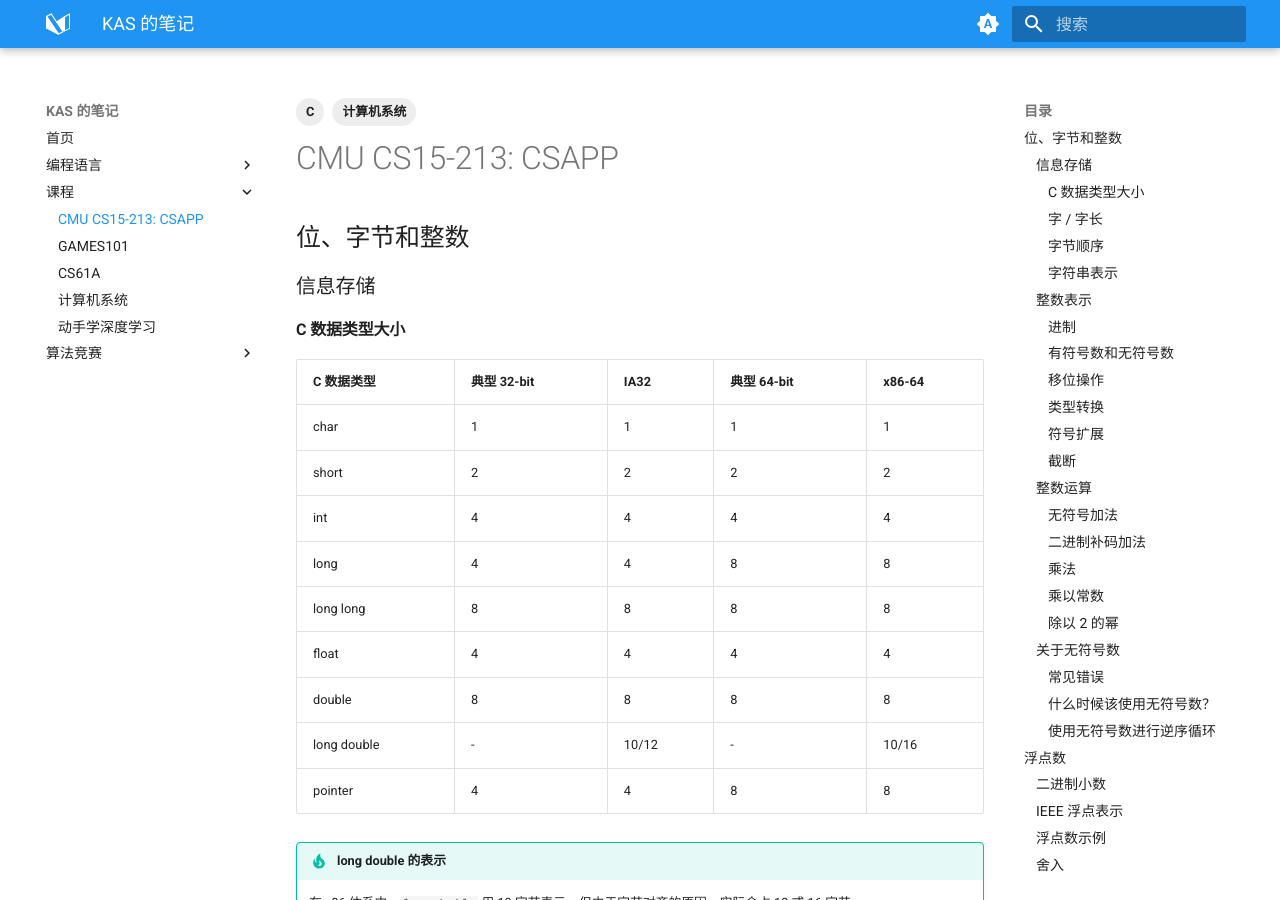
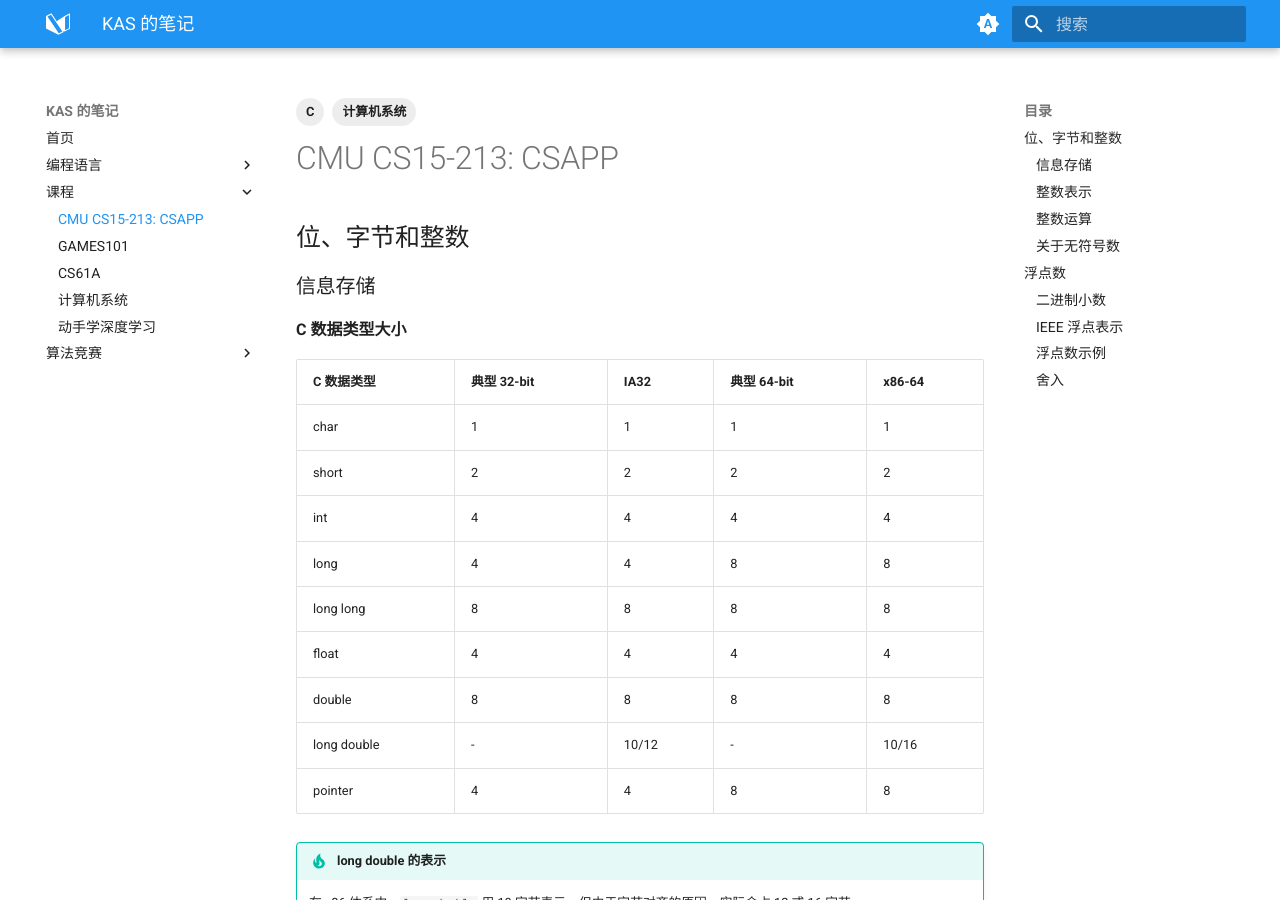
Before and after one commit to kas030/mkdocs-blog, an MkDocs documentation site: the page built from blog/docs/courses/cmu-cs15-213-csapp.md, in a window 1280 px wide and 900 px high. Built offline with MkDocs 1.6.1 and Material for MkDocs 9.7.7, drawn with Linux system fonts in a browser that asks for light colours.

Commit message:
refactor: remove the fourth-level headings

````diff
--- a/blog/docs/courses/cmu-cs15-213-csapp.md
+++ b/blog/docs/courses/cmu-cs15-213-csapp.md
@@ -10,7 +10,7 @@ tags:
 
 ### 信息存储
 
-#### C 数据类型大小
+**C 数据类型大小**
 
 | C 数据类型  | 典型 32-bit | IA32  | 典型 64-bit | x86-64 |
 | ----------- | ----------- | ----- | ----------- | ------ |
@@ -28,7 +28,7 @@ tags:
 
     在 x86 体系中，`long double` 用 10 字节表示，但由于字节对齐的原因，实际会占 12 或 16 字节。
 
-#### 字 / 字长
+**字 / 字长**
 
 字：计算机中 CPU 自然处理的数据单位，通常和寄存器宽度相同。
 
@@ -41,7 +41,7 @@ tags:
 
 对于字长为 $w$ 的机器，虚拟地址的范围是 $0\sim 2^w-1$，程序最多访问 $2^w$ 个字节。
 
-#### 字节顺序
+**字节顺序**
 
 两大传统模式：
 
@@ -60,7 +60,7 @@ tags:
 ![img](./cmu-cs15-213-csappp-assets/img/big-little-endian.png){ width="600" }
 {.center-img}
 
-#### 字符串表示
+**字符串表示**
 
 - 标准的 7 位字符集编码
 - 字符串必须以一个空字符表示结尾
@@ -68,7 +68,7 @@ tags:
 
 ### 整数表示
 
-#### 进制
+**进制**
 
 4位十六进制、十进制和二进制快速转换：
 
@@ -91,7 +91,7 @@ tags:
 | E        | 14     | 1110   |
 | F        | 15     | 1111   |
 
-#### 有符号数和无符号数
+**有符号数和无符号数**
 
 无符号数和补码可表示的数据范围：
 
@@ -137,7 +137,7 @@ tags:
 
     $$\operatorname{U2T}_w(U)=\begin{cases}U,&U<2^{w-1}\\U-2^w,&U\geqslant2^{w-1}\end{cases}$$
 
-#### 移位操作
+**移位操作**
 
 - 左移：在右侧填充 0
 - 右移：
@@ -148,7 +148,7 @@ tags:
 
     在 C 语言中，移位量 < 0 或 > 字长，都是未定义行为。
 
-#### 类型转换
+**类型转换**
 
 如果一个表达式中既有无符号数又有有符号数， 有符号数会**隐式转换成无符号数**。
 
@@ -158,7 +158,7 @@ tags:
 
     `sizeof` 运算符的结果是**无符号数**，在参与运算时需特别注意。
 
-#### 符号扩展
+**符号扩展**
 
 任务：
 
@@ -181,7 +181,7 @@ tags:
     一个 $w$ 位的二进制补码，符号位可看做带有 $-2^{w-1}$ 的权值。
     复制一次符号位后，新符号位的权值为 $-2^w$，原符号位的权值变为 $2^{w-1}$，两者之和正好仍然为 $-2^{w-1}$。
 
-#### 截断
+**截断**
 
 - 有符号/无符号：二进制位被截取
 - 结果需重新解释
@@ -190,7 +190,7 @@ tags:
 
 ### 整数运算
 
-#### 无符号加法
+**无符号加法**
 
 - 操作数：w 位
 - 实际结果：w + 1 位
@@ -201,7 +201,7 @@ tags:
 
 $$x +^u_w y=\begin{cases}x+y,&x+y<2^w\\x+y-2^w,&2^w\leqslant x+y<2^{w+1}\end{cases}$$
 
-#### 二进制补码加法
+**二进制补码加法**
 
 TAdd 和 UAdd 有相同的位级表示。
 
@@ -212,7 +212,7 @@ TAdd 和 UAdd 有相同的位级表示。
 
 $$x +^t_w y=\begin{cases}x+y-2^w,&x+y\geqslant2^{w-1}\\x+y,&-2^{w-1}\leqslant x+y<2^{w-1}\\x+y+2^w,&x+y<-2^{w-1}\end{cases}$$
 
-#### 乘法
+**乘法**
 
 结果可能多于 w 位：
 
@@ -228,7 +228,7 @@ $$x *^u_w y=(x\cdot y)\bmod 2^w$$
 
 $$x *^t_w y=\operatorname{U2T}_w[(x\cdot y)\bmod 2^w]$$
 
-#### 乘以常数
+**乘以常数**
 
 与 2 的幂相乘：
 
@@ -242,7 +242,7 @@ $$x *^t_w y=\operatorname{U2T}_w[(x\cdot y)\bmod 2^w]$$
 - `u * 8 == u << 3 `
 - `u * 24 == u << 5 - u << 3`
 
-#### 除以 2 的幂
+**除以 2 的幂**
 
 无符号：
 
@@ -260,7 +260,7 @@ $$x *^t_w y=\operatorname{U2T}_w[(x\cdot y)\bmod 2^w]$$
 
 ### 关于无符号数
 
-#### 常见错误
+**常见错误**
 
 错误的逆序循环：
 
@@ -279,12 +279,12 @@ for (i = CNT; i - DELTA >= 0; i -= DELTA)
     ...
 ```
 
-#### 什么时候该使用无符号数？
+**什么时候该使用无符号数？**
 
 - 当需要执行取模运算时：高精度、密码学……
 - 使用二进制位表示集合时：逻辑右移，没有符号扩展
 
-#### 使用无符号数进行逆序循环
+**使用无符号数进行逆序循环**
 
 通过无符号数下溢绕回的良定义行为控制循环结束：
 
````
